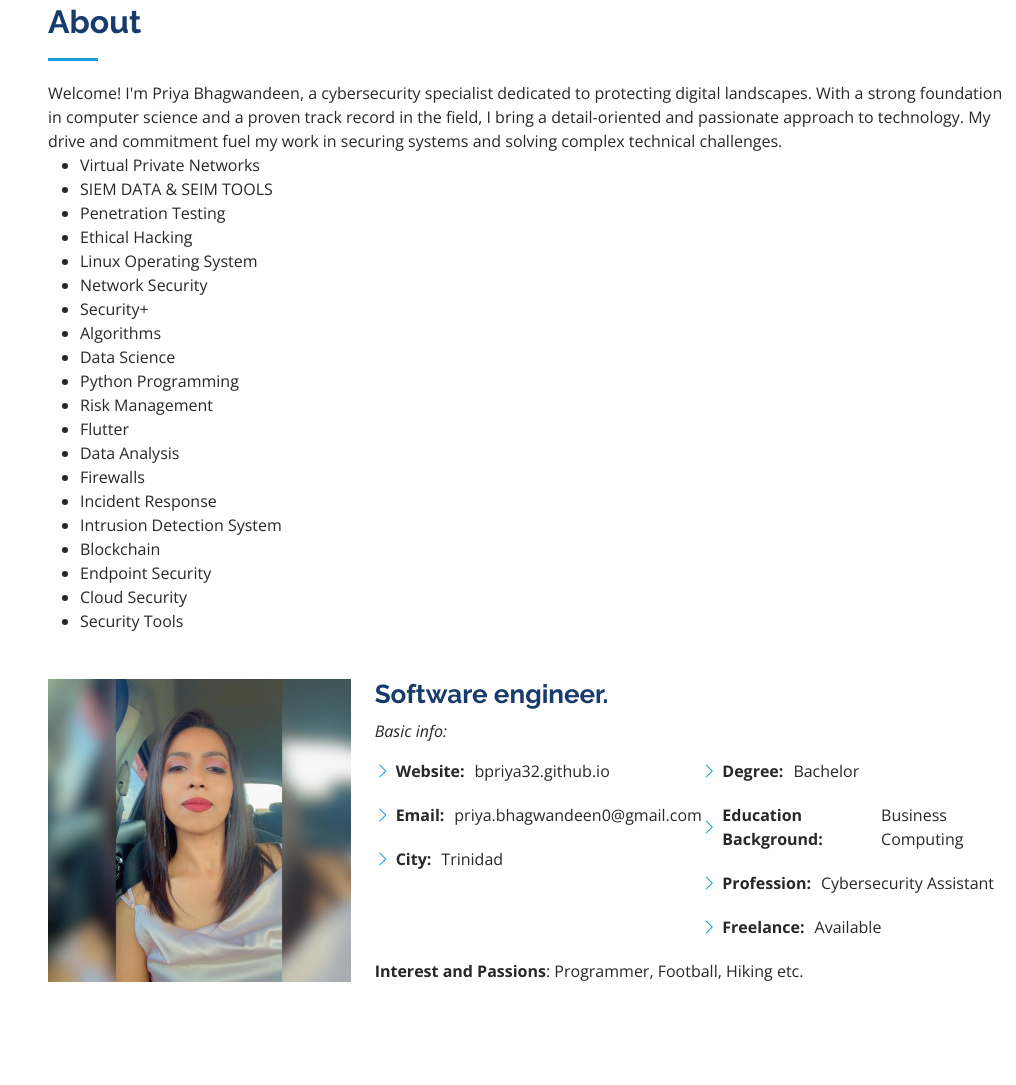
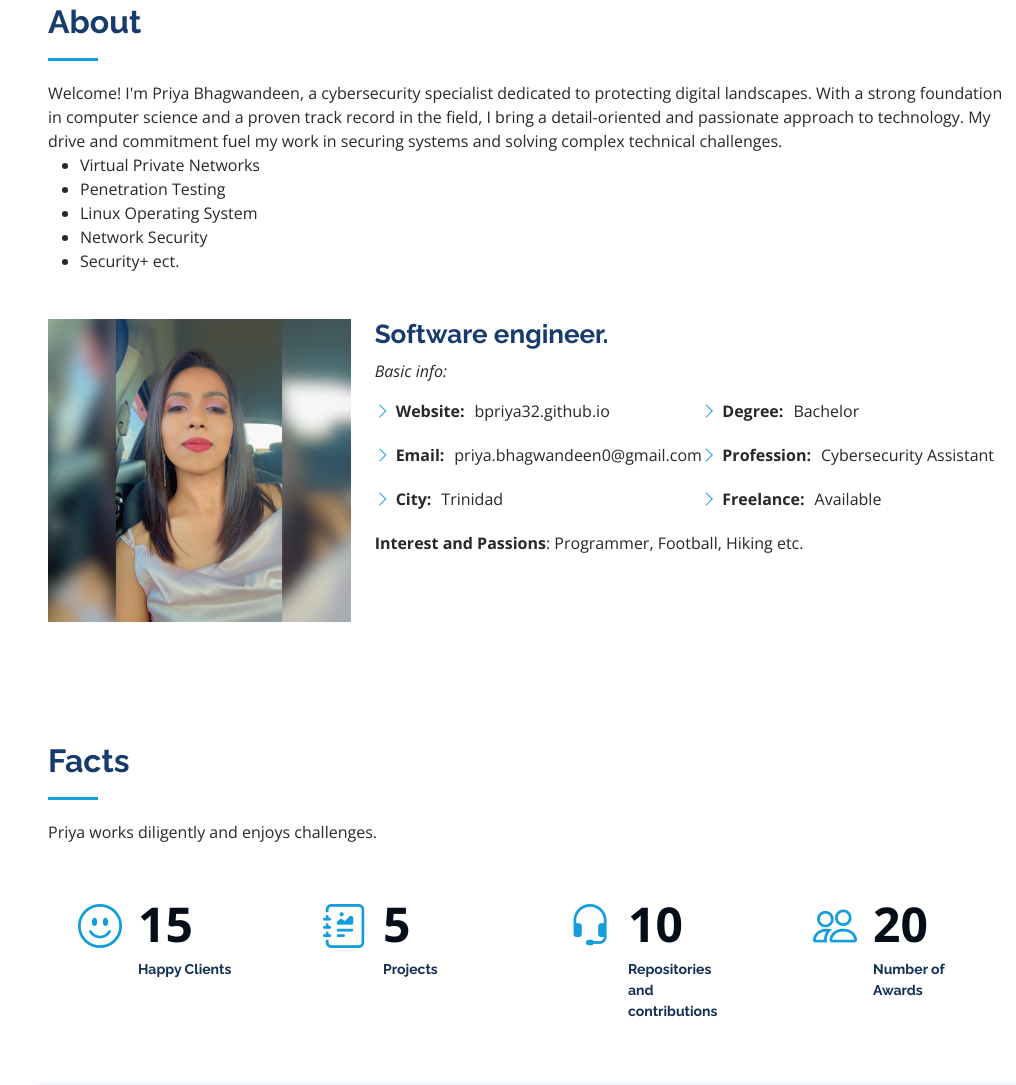
Before and after one commit to bpriya32/priyatheprogrammer.web.io, a plain HTML site: page index.html in a window 1280 px wide. Shown: the part 857-1942 px from the top of the page, without its empty margins (264-1280 px from the left). Drawn offline with nearby package versions, Linux system fonts and the light colour scheme.

Commit message:
Update index.html

```diff
--- a/index.html
+++ b/index.html
@@ -114,13 +114,9 @@
             and passionate approach to technology. My drive and commitment fuel my work in securing systems and solving complex technical challenges.
             <ul>
                 <li>Virtual Private Networks </li>
-                <li>SIEM DATA & SEIM TOOLS</li>
-                <li>Penetration Testing</li>
-                <li>Ethical Hacking</li>
+                <li>Penetration Testing </li>
                 <li>Linux Operating System </li>
-                <li>Network Security</li><li>Security+</li><li>Algorithms </li><li>Data Science </li>
-                <li> Python Programming</li><li>Risk Management</li><li>Flutter</li><li>Data Analysis </li><li>Firewalls</li><li>Incident Response</li>
-                <li>Intrusion Detection System</li> <li>Blockchain</li> <li>Endpoint Security</li> <li>Cloud Security</li> <li>Security Tools </li>
+                <li>Network Security</li><li>Security+ ect.</li>
             </ul>
             </p>
         </div>
@@ -145,7 +141,6 @@
               <div class="col-lg-6">
                 <ul>
                   <li><i class="bi bi-chevron-right"></i> <strong>Degree:</strong> <span>Bachelor</span></li>
-                  <li><i class="bi bi-chevron-right"></i> <strong>Education Background:</strong> <span>Business Computing </span></li>
                   <li><i class="bi bi-chevron-right"></i> <strong>Profession:</strong> <span>Cybersecurity Assistant</span></li>
                   <li><i class="bi bi-chevron-right"></i> <strong>Freelance:</strong> <span>Available</span></li>
                 </ul>
@@ -347,7 +342,7 @@
             <h3 class="resume-title">Professional Experience</h3>
             <div class="resume-item">
               <h4>ICT Cybersecurity Assistant</h4>
-              <h5>CYBERSECURITY ASSISTANT 11/2023 to Current </h5>
+              <h5>CYBERSECURITY ASSISTANT 2023 to 2025 </h5>
               <h5> Ministry Of Rural Development and Local Government Technology Department, Port of Spain, Trinidad </h5>
               <p><em>
                 <ul>
```
